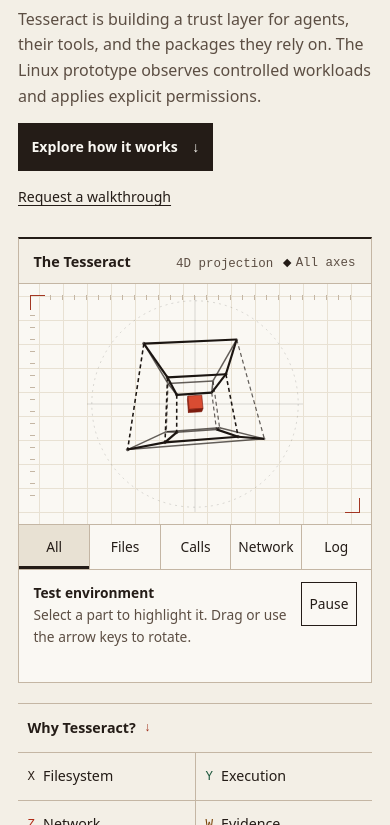
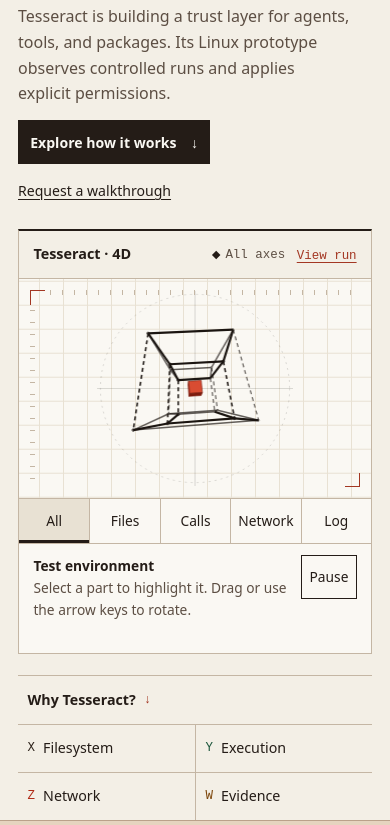
Before and after one commit to selimyilmz/tesseract, a plain HTML site: page site/index.html in a window 390 px wide. Shown: the part 169-994 px from the top of the page. Drawn offline with Linux system fonts and the light colour scheme.

Commit message:
Finish the opening layout and connect the 4D axes to a run

```diff
--- a/site/index.html
+++ b/site/index.html
@@ -12,14 +12,19 @@
   <meta property="og:title" content="Tesseract — Behavior testing for AI agents and their tools">
   <meta property="og:description" content="Test, constrain, and review the software an AI agent runs. Explore Tesseract's controlled Linux prototype.">
   <meta property="og:url" content="https://selimyilmz.github.io/tesseract/">
-  <meta property="og:image" content="https://selimyilmz.github.io/tesseract/assets/tesseract-logo-paper-1024.png">
-  <meta name="twitter:card" content="summary">
+  <meta property="og:image" content="https://selimyilmz.github.io/tesseract/assets/tesseract-share.png">
+  <meta property="og:image:width" content="1200">
+  <meta property="og:image:height" content="630">
+  <meta property="og:image:alt" content="Tesseract, with a wireframe hypercube and the headline See what AI agents do. Before you grant access.">
+  <meta name="twitter:card" content="summary_large_image">
+  <meta name="twitter:image" content="https://selimyilmz.github.io/tesseract/assets/tesseract-share.png">
+  <meta name="twitter:image:alt" content="Tesseract, with a wireframe hypercube and the headline See what AI agents do. Before you grant access.">
   <link rel="icon" href="assets/tesseract-logo.svg" type="image/svg+xml">
   <link rel="preconnect" href="https://fonts.googleapis.com">
   <link rel="preconnect" href="https://fonts.gstatic.com" crossorigin>
   <link href="https://fonts.googleapis.com/css2?family=IBM+Plex+Mono:wght@400;500&family=IBM+Plex+Sans:wght@400;500;600&family=Newsreader:ital,opsz,wght@0,6..72,400;0,6..72,500;1,6..72,400&display=swap" rel="stylesheet" referrerpolicy="no-referrer">
-  <link rel="stylesheet" href="styles.css?v=20261123d">
-  <script src="tesseract-plate.js?v=20261123a" defer></script>
+  <link rel="stylesheet" href="styles.css?v=20261123e">
+  <script src="tesseract-plate.js?v=20261123e" defer></script>
 </head>
 <body>
   <a class="skip-link" href="#main-content">Skip to main content</a>
@@ -50,10 +55,11 @@
   </header>
 
   <main id="main-content" tabindex="-1">
+    <div class="cover">
       <section class="hero container" aria-labelledby="hero-title">
         <div class="hero__copy">
           <h1 id="hero-title"><span>See what AI agents do.</span> <em>Before you grant access.</em></h1>
-        <p class="hero__intro">Tesseract is building a trust layer for agents, their tools, and the packages they rely on. The Linux prototype observes controlled workloads and applies explicit permissions.</p>
+          <p class="hero__intro">Tesseract is building a trust layer for agents, tools, and packages. Its Linux prototype observes controlled runs and applies explicit permissions.</p>
           <div class="hero__actions">
             <a class="button button--ink" href="#how-it-works">Explore how it works <span aria-hidden="true">↓</span></a>
             <a class="text-link" href="#contact">Request a walkthrough</a>
@@ -62,10 +68,10 @@
 
         <figure class="instrument">
           <figcaption>
-          <span>The Tesseract</span>
+            <span>Tesseract · 4D</span>
             <span class="instrument__caption">
-            <span>4D projection</span>
               <span id="planeIndicator" class="instrument__axis" data-plane="all" hidden>All axes</span>
+              <a class="instrument__trace" href="#four-dimensions">View run</a>
             </span>
           </figcaption>
           <div class="instrument__stage">
@@ -105,6 +111,7 @@
         <a href="#axis-z" data-plane="z"><span>Z</span> Network</a>
         <a href="#axis-w" data-plane="w"><span>W</span> Evidence</a>
       </nav>
+    </div>
 
     <section id="how-it-works" class="workflow-section section" aria-labelledby="workflow-title">
       <div class="container">
--- a/site/styles.css
+++ b/site/styles.css
@@ -51,6 +51,8 @@
     --sans: "IBM Plex Sans", system-ui, sans-serif;
     --mono: "IBM Plex Mono", ui-monospace, monospace;
     --technical-type: 0.78rem/1.45 var(--mono);
+    --masthead-height: 4.25rem;
+    --masthead-block: calc(var(--masthead-height) + 1px);
     --gutter: clamp(1.125rem, 4vw, 4rem);
     --column-gap: clamp(2rem, 6vw, 5.5rem);
     --panel-inset: 0.95rem;
@@ -130,7 +132,7 @@
 
   .masthead__inner {
     display: flex;
-    min-height: 4.25rem;
+    min-height: var(--masthead-height);
     align-items: center;
     justify-content: space-between;
     gap: 1rem;
@@ -176,6 +178,12 @@
   }
 
   .mobile-drawer { display: none; }
+
+  .cover {
+    display: grid;
+    grid-template-rows: minmax(auto, 1fr) auto;
+    min-block-size: calc(100svh - var(--masthead-block));
+  }
 
   .hero {
     --hero-gap: clamp(2.5rem, 6.25vw, 5.5rem);
@@ -603,6 +611,14 @@
     font: var(--technical-type);
   }
 
+  .instrument__trace {
+    display: inline-flex;
+    min-block-size: 1.5rem;
+    align-items: center;
+    color: var(--rust);
+    white-space: nowrap;
+  }
+
   .instrument__axis {
     display: inline-flex;
     min-inline-size: 9.75ch;
@@ -782,7 +798,7 @@
       position: absolute;
       inset: 100% 0 auto;
       display: block;
-      max-height: calc(100dvh - 4.25rem);
+      max-height: calc(100dvh - var(--masthead-block));
       overflow-y: auto;
       background: var(--paper);
       border-block: 1px solid var(--rule);
@@ -798,14 +814,28 @@
     .instrument__caption { gap: 0.5rem; }
   }
 
+  @media (min-width: 44rem) and (max-height: 45rem) {
+    .hero { padding-block: 1.65rem; }
+    .instrument__canvas-frame { width: min(100%, clamp(13rem, 100svh - 22rem, 21rem)); }
+  }
+
   @media (max-width: 43.99rem) {
     .hero, .workflow > div, .axis-map, .capabilities__grid,
     .use-case, .contact__inner { grid-template-columns: 1fr; }
-    .hero { gap: 1.1rem; padding-block: 1.7rem 1.25rem; }
+    .cover { display: block; min-block-size: auto; }
+    .hero {
+      min-block-size: calc(100svh - var(--masthead-block));
+      align-content: center;
+      gap: 1rem;
+      padding-block: 1.35rem 1.1rem;
+    }
     .hero h1 { font-size: clamp(1.95rem, 8.4vw, 2.65rem); line-height: 1.02; }
     .hero__intro { margin-top: 0.8rem; }
     .hero__actions { margin-top: 0.85rem; gap: 0.3rem 0.75rem; font-size: 0.88rem; }
-    .hero__actions .button { padding-inline: 0.78rem; }
+    .hero__actions .button { min-block-size: 2.75rem; padding-inline: 0.7rem; }
+    .instrument__stage { min-block-size: 11.5rem; }
+    .instrument__canvas-frame { width: min(100%, clamp(11.5rem, 26svh, 15rem)); }
+    .instrument__legend { padding-block: 0.65rem; }
     .workflow > div::before { inset-block-start: 1.85rem; }
     .cover-index { grid-template-columns: repeat(2, minmax(0, 1fr)); }
     .cover-index .cover-index__intro { grid-column: 1 / -1; }
@@ -816,6 +846,8 @@
   }
 
   @media (max-width: 24rem) {
+    .hero { padding-block: 1rem; }
+    .instrument__canvas-frame { width: min(100%, clamp(11.5rem, 24svh, 15rem)); }
     .run-explorer__steps { grid-template-columns: repeat(2, minmax(0, 1fr)); }
     .catalog-flow { grid-template-columns: 1fr; }
     .catalog-flow li + li { border-inline-start: 0; border-block-start: 1px solid var(--rule); }
@@ -862,6 +894,7 @@
 
   @media print {
     .masthead, .hero__actions, .instrument__controls, .site-footer { display: none; }
+    .cover, .hero { min-block-size: 0; }
     .section, .hero { padding-block: 1.5rem; }
     .contact { background: white; color: black; }
     .contact p { color: black; }
--- a/site/tesseract-plate.js
+++ b/site/tesseract-plate.js
@@ -530,9 +530,7 @@
   const notes = explorer.querySelectorAll("[data-step-note]");
   const announcement = explorer.querySelector("[role='status']");
 
-  steps.hidden = false;
-  buttons.forEach((button) => {
-    button.addEventListener("click", () => {
+  function selectStep(button) {
     const step = button.dataset.stepChoice;
     explorer.dataset.step = step;
     explorer.dataset.plane = button.dataset.plane;
@@ -544,6 +542,17 @@
       note.toggleAttribute("data-current", selected);
       if (selected) announcement.textContent = note.textContent.trim();
     });
+  }
+
+  steps.hidden = false;
+  buttons.forEach((button) => {
+    button.addEventListener("click", () => selectStep(button));
   });
+
+  const traceLink = document.querySelector(".instrument__trace");
+  traceLink?.addEventListener("click", () => {
+    const plane = document.querySelector(".plane-btn[aria-pressed='true']")?.dataset.plane;
+    const matchingStep = Array.from(buttons).find((button) => button.dataset.plane === plane);
+    if (matchingStep) selectStep(matchingStep);
   });
 })();
```
Also changed, not shown: site/assets/tesseract-share.png (added). Lines whose indentation alone changed are shown as unchanged.
